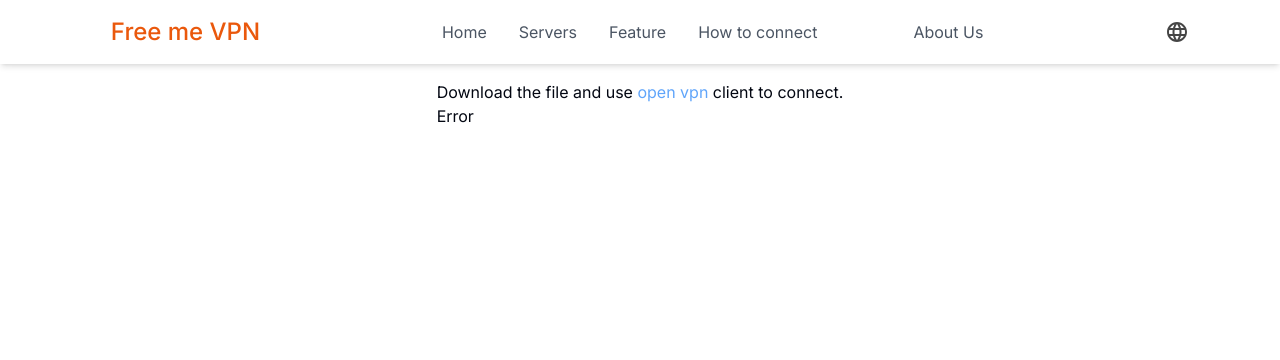
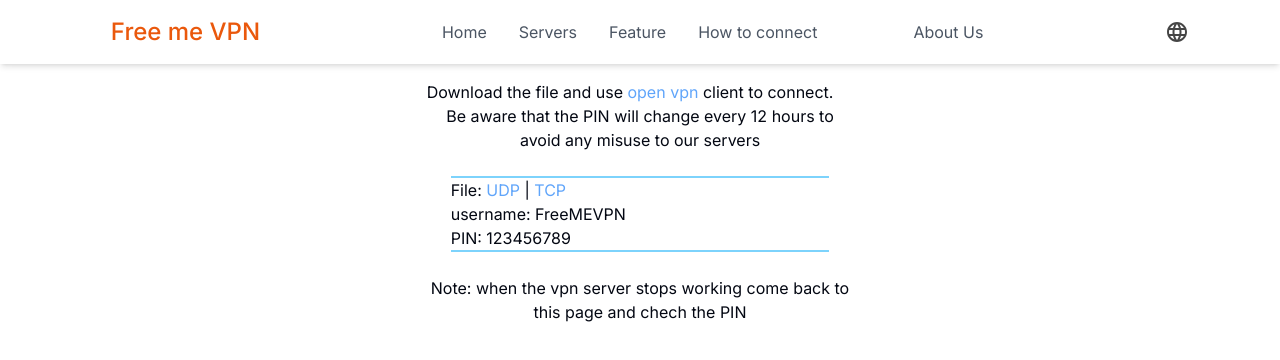
Before and after one commit to MohamadSafi/FreeVPN, a Next.js app: page /server in a window 1280 px wide. Shown: the top 360 px of the page. Built offline with nearby package versions, Linux system fonts and the light colour scheme.

Commit message:
Server Page Skeleton

```diff
--- a/src/components/custom/ConnectTable.tsx
+++ b/src/components/custom/ConnectTable.tsx
@@ -6,7 +6,7 @@
   const searchParams = useSearchParams();
   console.log(typeof `${searchParams}`);
   return (
-    <main>
+    <main className="w-2/6 ">
       <p>
         Download the file and use{" "}
         <a
@@ -18,19 +18,76 @@
         </a>{" "}
         client to connect.
       </p>
+      <p className="text-center">
+        Be aware that the PIN will change every 12 hours to avoid any misuse to
+        our servers
+      </p>
+      <div className=" border-2 border-x-0 border-sky-300 m-6">
         {`${searchParams}` === "US=" ? (
-        <p>US</p>
+          <div>
+            File:{" "}
+            <a href="/" className="text-blue-400 hover:underline">
+              UDP
+            </a>{" "}
+            |{" "}
+            <a href="/" className="text-blue-400 hover:underline">
+              TCP
+            </a>
+          </div>
         ) : `${searchParams}` === "UK=" ? (
-        <p>UK</p>
+          <div>
+            File:{" "}
+            <a href="/" className="text-blue-400 hover:underline">
+              UDP
+            </a>{" "}
+            |{" "}
+            <a href="/" className="text-blue-400 hover:underline">
+              TCP
+            </a>
+          </div>
         ) : `${searchParams}` === "NL=" ? (
-        <p>NL</p>
+          <div>
+            File:{" "}
+            <a href="/" className="text-blue-400 hover:underline">
+              UDP
+            </a>{" "}
+            |{" "}
+            <a href="/" className="text-blue-400 hover:underline">
+              TCP
+            </a>
+          </div>
         ) : `${searchParams}` === "RU=" ? (
-        <p>RU</p>
+          <div>
+            File:{" "}
+            <a href="/" className="text-blue-400 hover:underline">
+              UDP
+            </a>{" "}
+            |{" "}
+            <a href="/" className="text-blue-400 hover:underline">
+              TCP
+            </a>
+          </div>
         ) : `${searchParams}` === "FR=" ? (
           <p>FR</p>
         ) : (
-        <p>Error</p>
+          <div>
+            File:{" "}
+            <a href="/" className="text-blue-400 hover:underline">
+              UDP
+            </a>{" "}
+            |{" "}
+            <a href="/" className="text-blue-400 hover:underline">
+              TCP
+            </a>
+          </div>
         )}
+        <p>username: FreeMEVPN</p>
+        <p>PIN: 123456789</p>
+      </div>
+      <p className="text-center">
+        Note: when the vpn server stops working come back to this page and chech
+        the PIN
+      </p>
     </main>
   );
 }
```
Lines whose indentation alone changed are shown as unchanged.
